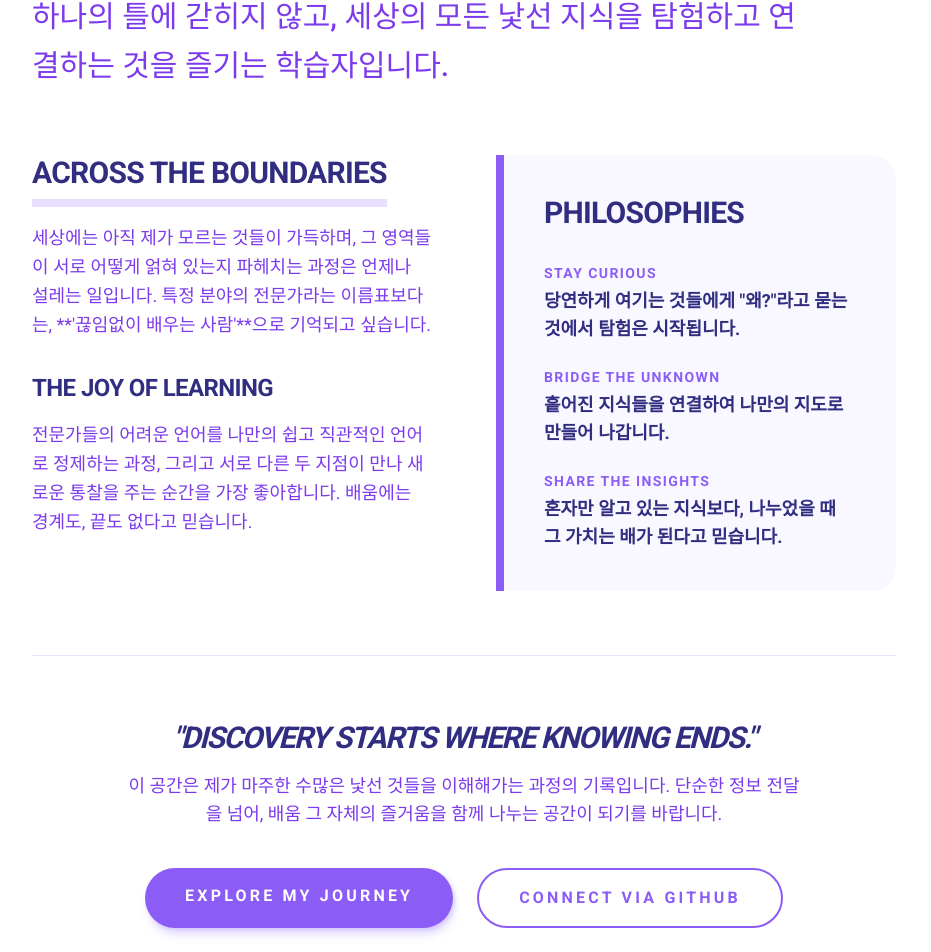
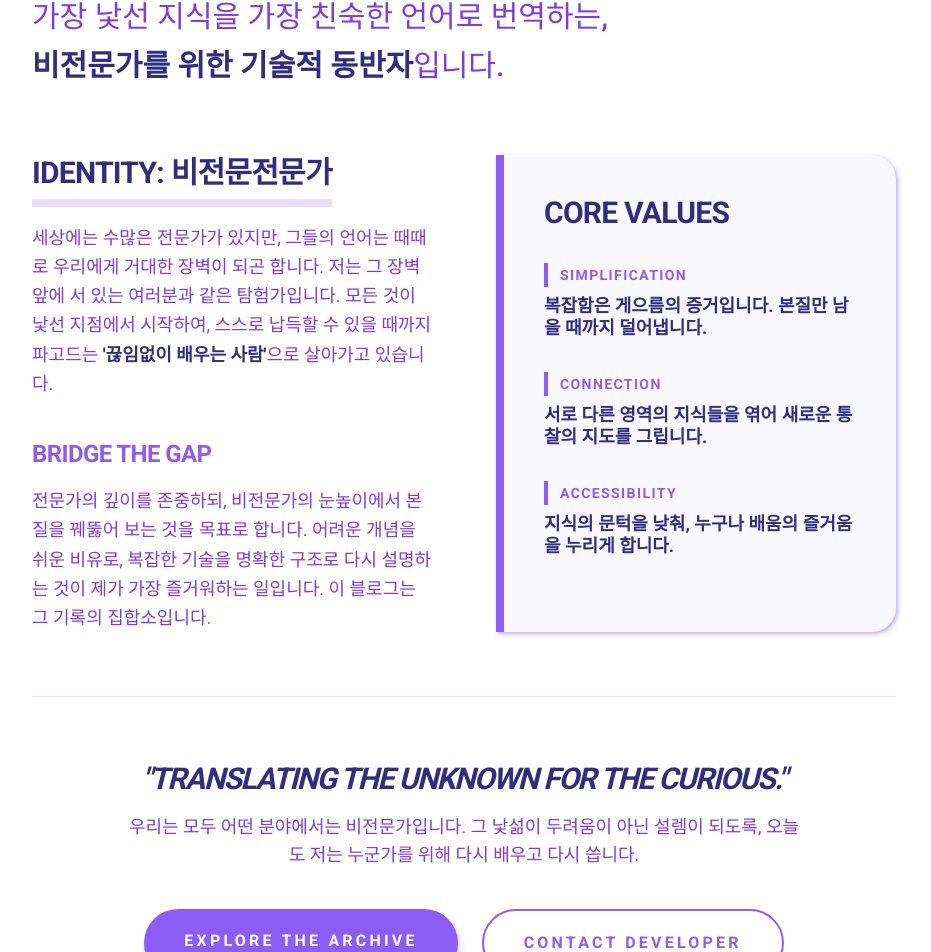
Before and after one commit to jnk174/myblog, a Next.js app: page /about in a window 1280 px wide. Shown: the part 384-1336 px from the top of the page, without its empty margins (176-1107 px from the left). Built offline with nearby package versions, Linux system fonts and the light colour scheme; a web font is replaced by a local one.

Commit message:
docs: finalize About Me as 'Expert for the Non-Expert' and fix styling

```diff
--- a/src/app/about/page.tsx
+++ b/src/app/about/page.tsx
@@ -5,51 +5,66 @@ export default function AboutPage() {
     <div className="container mx-auto px-4 py-12 md:py-24 max-w-4xl">
       <div className="space-y-16">
         {/* Header Section */}
-        <header className="space-y-6">
+        <header className="space-y-6 text-center lg:text-left">
           <h1 className="text-5xl md:text-8xl font-black tracking-tighter uppercase leading-none">
-            The <span className="text-primary italic">Boundless</span> Explorer
+            Expert for the <br />
+            <span className="text-primary italic">Non-Expert</span>
           </h1>
           <p className="text-xl md:text-3xl font-medium text-muted-foreground leading-relaxed max-w-3xl">
-            하나의 틀에 갇히지 않고, 세상의 모든 낯선 지식을 탐험하고
-            연결하는 것을 즐기는 학습자입니다.
+            가장 낯선 지식을 가장 친숙한 언어로 번역하는,<br />
+            <span className="text-foreground font-black">비전문가를 위한 기술적 동반자</span>입니다.
           </p>
         </header>
 
         <div className="grid gap-16 lg:grid-cols-2 items-start">
-          {/* Mission Section */}
-          <div className="space-y-8">
+          {/* Concept Section */}
+          <div className="space-y-10">
             <div className="space-y-4">
               <h2 className="text-3xl font-black uppercase tracking-tight inline-block border-b-8 border-primary/20 pb-2">
-                Across the Boundaries
+                Identity: 비전문전문가
               </h2>
               <p className="text-lg leading-relaxed text-muted-foreground">
-                세상에는 아직 제가 모르는 것들이 가득하며, 그 영역들이 서로 어떻게 얽혀 있는지 파헤치는 과정은 언제나 설레는 일입니다. 특정 분야의 전문가라는 이름표보다는, **'끊임없이 배우는 사람'**으로 기억되고 싶습니다.
+                세상에는 수많은 전문가가 있지만, 그들의 언어는 때때로 우리에게 거대한 장벽이 되곤 합니다.
+                저는 그 장벽 앞에 서 있는 여러분과 같은 탐험가입니다.
+                모든 것이 낯선 지점에서 시작하여, 스스로 납득할 수 있을 때까지 파고드는
+                <strong className="text-foreground"> '끊임없이 배우는 사람'</strong>으로 살아가고 있습니다.
               </p>
             </div>
 
             <div className="space-y-4">
-              <h3 className="text-2xl font-bold uppercase tracking-tight">The Joy of Learning</h3>
+              <h3 className="text-2xl font-bold uppercase tracking-tight text-primary">Bridge the Gap</h3>
               <p className="text-lg leading-relaxed text-muted-foreground">
-                전문가들의 어려운 언어를 나만의 쉽고 직관적인 언어로 정제하는 과정, 그리고 서로 다른 두 지점이 만나 새로운 통찰을 주는 순간을 가장 좋아합니다. 배움에는 경계도, 끝도 없다고 믿습니다.
+                전문가의 깊이를 존중하되, 비전문가의 눈높이에서 본질을 꿰뚫어 보는 것을 목표로 합니다.
+                어려운 개념을 쉬운 비유로, 복잡한 기술을 명확한 구조로 다시 설명하는 것이 제가 가장 즐거워하는 일입니다.
+                이 블로그는 그 기록의 집합소입니다.
               </p>
             </div>
           </div>
 
           {/* Philosophy Card */}
-          <div className="bg-primary/5 border-l-8 border-primary rounded-r-3xl p-10 space-y-8">
-            <h2 className="text-3xl font-black uppercase tracking-tight">Philosophies</h2>
-            <div className="space-y-6">
+          <div className="bg-primary/5 border-l-8 border-primary rounded-r-3xl p-10 space-y-8 h-full shadow-2xl shadow-primary/5">
+            <h2 className="text-3xl font-black uppercase tracking-tight">Core Values</h2>
+            <div className="space-y-8">
               <div>
-                <h4 className="font-black text-primary uppercase text-sm tracking-widest mb-1">Stay Curious</h4>
-                <p className="font-bold text-lg">당연하게 여기는 것들에게 "왜?"라고 묻는 것에서 탐험은 시작됩니다.</p>
+                <div className="flex items-center gap-3 mb-2">
+                  <div className="h-6 w-1 bg-primary"></div>
+                  <h4 className="font-black text-primary uppercase text-sm tracking-widest">Simplification</h4>
+                </div>
+                <p className="font-bold text-lg leading-tight">복잡함은 게으름의 증거입니다. 본질만 남을 때까지 덜어냅니다.</p>
               </div>
               <div>
-                <h4 className="font-black text-primary uppercase text-sm tracking-widest mb-1">Bridge the Unknown</h4>
-                <p className="font-bold text-lg">흩어진 지식들을 연결하여 나만의 지도로 만들어 나갑니다.</p>
+                <div className="flex items-center gap-3 mb-2">
+                  <div className="h-6 w-1 bg-primary"></div>
+                  <h4 className="font-black text-primary uppercase text-sm tracking-widest">Connection</h4>
+                </div>
+                <p className="font-bold text-lg leading-tight">서로 다른 영역의 지식들을 엮어 새로운 통찰의 지도를 그립니다.</p>
               </div>
               <div>
-                <h4 className="font-black text-primary uppercase text-sm tracking-widest mb-1">Share the Insights</h4>
-                <p className="font-bold text-lg">혼자만 알고 있는 지식보다, 나누었을 때 그 가치는 배가 된다고 믿습니다.</p>
+                <div className="flex items-center gap-3 mb-2">
+                  <div className="h-6 w-1 bg-primary"></div>
+                  <h4 className="font-black text-primary uppercase text-sm tracking-widest">Accessibility</h4>
+                </div>
+                <p className="font-bold text-lg leading-tight">지식의 문턱을 낮춰, 누구나 배움의 즐거움을 누리게 합니다.</p>
               </div>
             </div>
           </div>
@@ -58,27 +73,28 @@ export default function AboutPage() {
         {/* Closing Section */}
         <section className="pt-16 border-t flex flex-col items-center text-center space-y-10">
           <div className="max-w-2xl space-y-4">
-            <h3 className="text-3xl font-black uppercase italic tracking-tighter">"Discovery starts where knowing ends."</h3>
+            <h3 className="text-3xl font-black uppercase italic tracking-tighter">"Translating the unknown for the curious."</h3>
             <p className="text-muted-foreground text-lg">
-              이 공간은 제가 마주한 수많은 낯선 것들을 이해해가는 과정의 기록입니다.
-              단순한 정보 전달을 넘어, 배움 그 자체의 즐거움을 함께 나누는 공간이 되기를 바랍니다.
+              우리는 모두 어떤 분야에서는 비전문가입니다.
+              그 낯섦이 두려움이 아닌 설렘이 되도록,
+              오늘도 저는 누군가를 위해 다시 배우고 다시 씁니다.
             </p>
           </div>
 
           <div className="flex flex-wrap justify-center gap-6">
             <Link
               href="/blog"
-              className="bg-primary text-primary-foreground px-10 py-4 rounded-full font-black uppercase tracking-[0.2em] hover:scale-110 active:scale-95 transition-all shadow-xl shadow-primary/20"
+              className="bg-primary text-primary-foreground px-10 py-5 rounded-full font-black uppercase tracking-[0.2em] hover:scale-110 active:scale-95 transition-all shadow-xl shadow-primary/30"
             >
-              Explore My Journey
+              Explore the Archive
             </Link>
             <a
               href="https://github.com/jnk17"
               target="_blank"
               rel="noreferrer"
-              className="px-10 py-4 rounded-full font-black uppercase tracking-[0.2em] border-2 border-primary text-primary hover:bg-primary hover:text-primary-foreground transition-all"
+              className="px-10 py-5 rounded-full font-black uppercase tracking-[0.2em] border-2 border-primary text-primary hover:bg-primary hover:text-primary-foreground transition-all"
             >
-              Connect via GitHub
+              Contact Developer
             </a>
           </div>
         </section>
```
